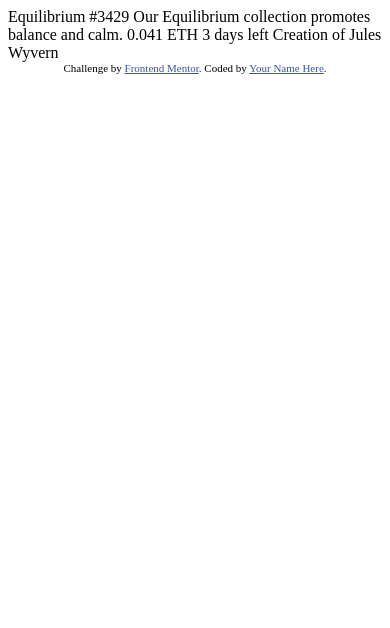
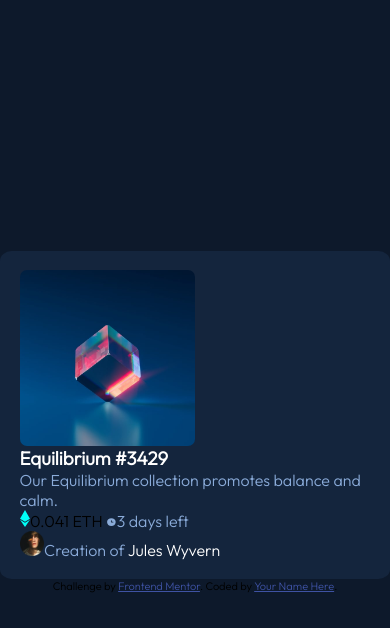
Before and after one commit to J4Web/nft-project-review, a plain HTML site: page index.html in a window 390 px wide. Drawn offline with Linux system fonts and the light colour scheme.

Commit message:
finished so far but stuck with responsiveness

```diff
--- a/index.html
+++ b/index.html
@@ -1,33 +1,73 @@
 <!DOCTYPE html>
 <html lang="en">
   <head>
-  <meta charset="UTF-8">
-  <meta name="viewport" content="width=device-width, initial-scale=1.0"> <!-- displays site properly based on user's device -->
+    <meta charset="UTF-8" />
+    <meta name="viewport" content="width=device-width, initial-scale=1.0" />
+    <!-- displays site properly based on user's device -->
 
-  <link rel="icon" type="image/png" sizes="32x32" href="./images/favicon-32x32.png">
+    <link
+      rel="icon"
+      type="image/png"
+      sizes="32x32"
+      href="./images/favicon-32x32.png"
+    />
 
     <title>Frontend Mentor | NFT preview card component</title>
+    <link rel="stylesheet" href="./index.css" />
 
     <!-- Feel free to remove these styles or customise in your own stylesheet 👍 -->
     <style>
-    .attribution { font-size: 11px; text-align: center; }
-    .attribution a { color: hsl(228, 45%, 44%); }
+      .attribution {
+        font-size: 11px;
+        text-align: center;
+      }
+      .attribution a {
+        color: hsl(228, 45%, 44%);
+      }
     </style>
   </head>
   <body>
+    <main>
+      <div class="card">
+        <img class="img" src="./images/image-equilibrium.jpg" alt="cube" />
+        <div class="content">
+          <h3 class="name">Equilibrium #3429</h3>
+          <p class="description primary-soft">
+            Our Equilibrium collection promotes balance and calm.
+          </p>
+          <p>
+            <span
+              ><img
+                class="icon"
+                src="./images/icon-ethereum.svg"
+                alt="eth"
+              />0.041 ETH</span
+            >
+            <span class="primary-soft">
+              <img class="icon" src="./images/icon-clock.svg" alt="clock" />3
+              days left</span
+            >
+          </p>
 
-  Equilibrium #3429
-
-  Our Equilibrium collection promotes balance and calm.
-
-  0.041 ETH
-  3 days left
-
-  Creation of Jules Wyvern
+          <p class="creation">
+            <img
+              class="creator-image"
+              src="./images/image-avatar.png"
+              alt="avator"
+            /><span class="primary-soft">Creation of</span>
+            <span class="name">Jules Wyvern</span>
+          </p>
+        </div>
+      </div>
+    </main>
+    <!--
+   -->
 
     <div class="attribution">
-    Challenge by <a href="https://www.frontendmentor.io?ref=challenge" target="_blank">Frontend Mentor</a>.
-    Coded by <a href="#">Your Name Here</a>.
+      Challenge by
+      <a href="https://www.frontendmentor.io?ref=challenge" target="_blank"
+        >Frontend Mentor</a
+      >. Coded by <a href="#">Your Name Here</a>.
     </div>
   </body>
 </html>
--- /dev/null
+++ b/index.scss
@@ -0,0 +1,61 @@
+@import url("https://fonts.googleapis.com/css2?family=Outfit:wght@300&display=swap");
+$primary-soft: hsl(215, 51%, 70%);
+$primary-cyan: hsl(178, 100%, 50%);
+
+$main-bg: hsl(217, 54%, 11%);
+$card-bg: hsl(216, 50%, 16%);
+$line: hsl(215, 32%, 27%);
+$white: hsl(0, 0%, 100%);
+
+* {
+  margin: 0;
+  padding: 0;
+  box-sizing: border-box;
+}
+
+body {
+  display: flex;
+  flex-direction: column;
+  justify-content: center;
+  align-items: center;
+  min-height: 100vh;
+  background: $main-bg;
+  font-family: "Outfit", sans-serif;
+}
+
+.card {
+  background-color: $card-bg;
+  border-radius: 3%;
+  display: flex;
+  justify-content: flex-start;
+  flex-direction: column;
+  padding: 5%;
+
+  img {
+    width: 50%;
+    border-radius: 4%;
+  }
+
+  .content {
+    .eth-time {
+      justify-content: space-evenly;
+    }
+    .icon {
+      width: 3%;
+    }
+  }
+
+  .creation {
+    .creator-image {
+      width: 7%;
+    }
+  }
+}
+
+.primary-soft {
+  color: $primary-soft;
+}
+
+.name {
+  color: $white;
+}
```
Also changed, not shown: index.css (added), 2 other files. Lines whose indentation alone changed are shown as unchanged.
